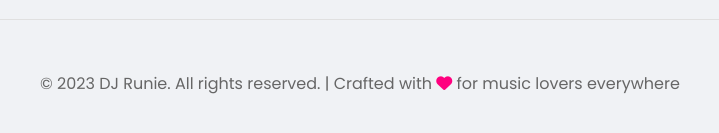
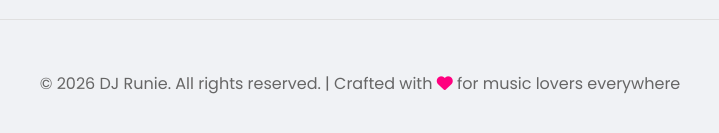
Before and after one commit to mdraz242/DJ-Website, a plain HTML site: page index.html in a window 1280 px wide. Shown: the part 7520-7653 px from the top of the page, 280-999 px from the left. Drawn offline with Linux system fonts and the light colour scheme.

Commit message:
Update index.html

```diff
--- a/index.html
+++ b/index.html
@@ -1599,7 +1599,7 @@
                 </div>
             </div>
             <div class="copyright">
-                <p>&copy; 2023 DJ Runie. All rights reserved. | Crafted with <i class="fas fa-heart"
+                <p>&copy; 2026 DJ Runie. All rights reserved. | Crafted with <i class="fas fa-heart"
                         style="color: var(--accent);"></i> for music lovers everywhere</p>
             </div>
         </div>
```
